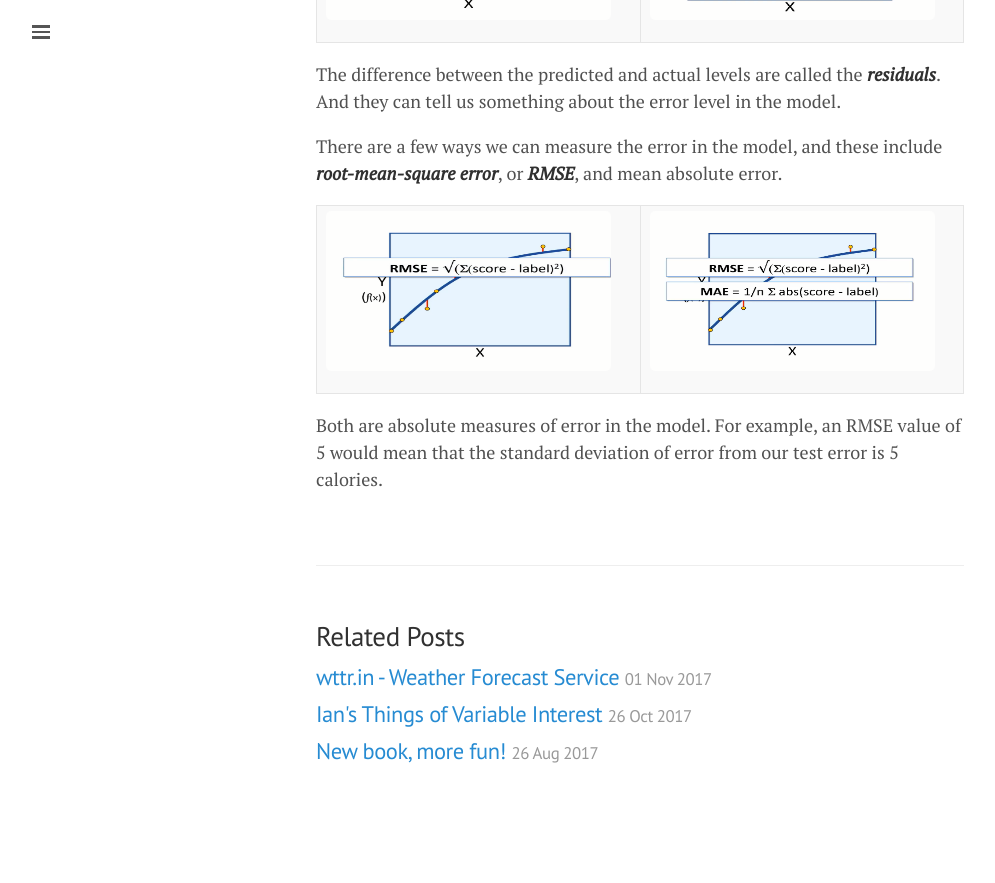
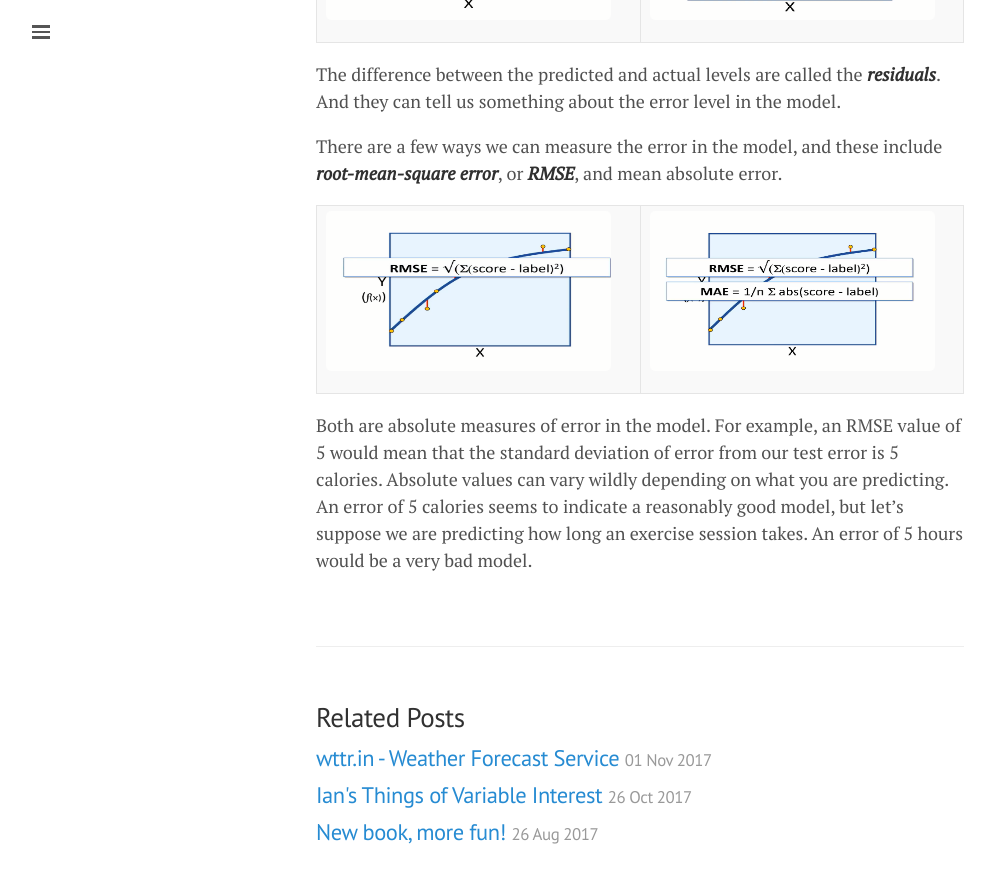
Before and after one commit to lgeurts/lgeurts.github.io, a Jekyll site: the page built from _posts/2018-06-29-artificial-intelligence-basics.md, in a window 1280 px wide and 900 px high, scrolled down 3735 px. Shown: the top 883 px of the window, without its empty margins (0-995 px from the left). Built offline with Jekyll 4.4.1, drawn with Linux system fonts in a browser that asks for light colours; nearby versions of some CDN libraries; before the commit the page ends 4554 px from its top, so only the background shows below that.

Commit message:
Update 2018-06-29-artificial-intelligence-basics.md

```diff
--- a/_posts/2018-06-29-artificial-intelligence-basics.md
+++ b/_posts/2018-06-29-artificial-intelligence-basics.md
@@ -103,4 +103,4 @@
 :-----------------:|:-----------------:
 <img src="/assets/artificial-intelligence/plotted-chart-5.png" align="left" width="285" height="160" alt="RMSE"> | <img src="/assets/artificial-intelligence/plotted-chart-6.png" align="left" width="285" height="160" alt="MAE">
 
-Both are absolute measures of error in the model. For example, an RMSE value of 5 would mean that the standard deviation of error from our test error is 5 calories.
+Both are absolute measures of error in the model. For example, an RMSE value of 5 would mean that the standard deviation of error from our test error is 5 calories. Absolute values can vary wildly depending on what you are predicting. An error of 5 calories seems to indicate a reasonably good model, but let's suppose we are predicting how long an exercise session takes. An error of 5 hours would be a very bad model.
```
